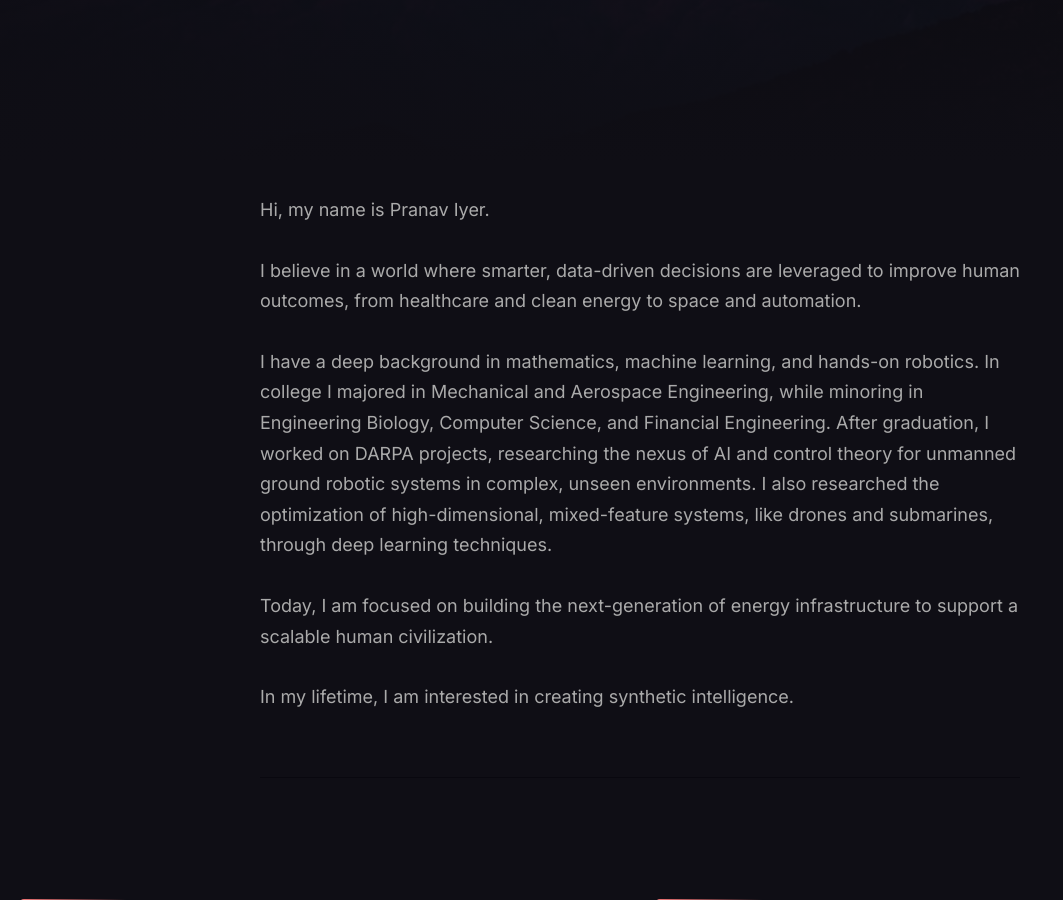
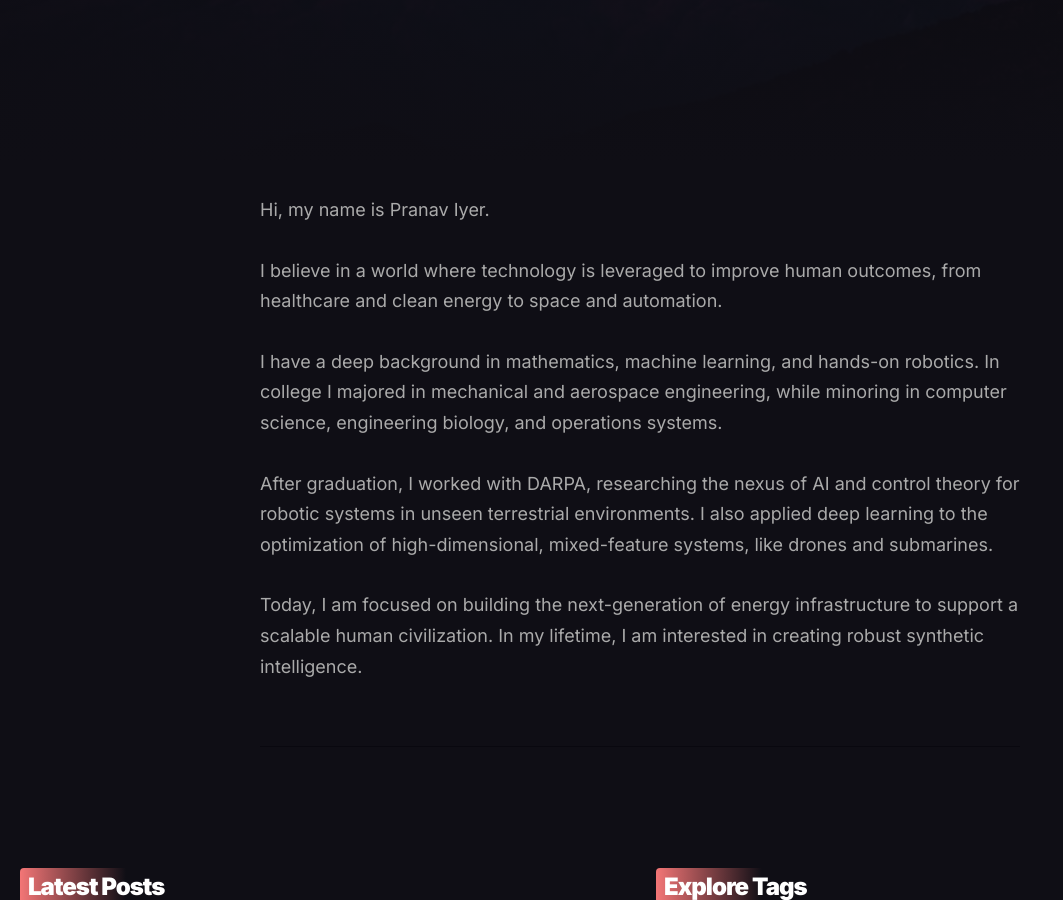
Before and after one commit to pranav270-create/pranav270-create.github.io, a Jekyll site: the page built from _pages/about.md, in a window 1280 px wide and 900 px high, scrolled down 501 px. Shown: the whole window, without its empty margins (0-1063 px from the left). Built offline with Jekyll 4.4.1, drawn with Linux system fonts in a browser that asks for light colours; nearby versions of some CDN libraries.

Commit message:
updated about blurb

```diff
--- a/_pages/about.md
+++ b/_pages/about.md
@@ -8,12 +8,12 @@
 
 Hi, my name is Pranav Iyer.
 
-I believe in a world where smarter, data-driven decisions are leveraged to improve human outcomes, from healthcare and clean energy to space and automation.
+I believe in a world where technology is leveraged to improve human outcomes, from healthcare and clean energy to space and automation.
 
-I have a deep background in mathematics, machine learning, and hands-on robotics. In college I majored in Mechanical and Aerospace Engineering, while minoring in Engineering Biology, Computer Science, and Financial Engineering. After graduation, I worked on DARPA projects, researching the nexus of AI and control theory for unmanned ground robotic systems in complex, unseen environments. I also researched the optimization of high-dimensional, mixed-feature systems, like drones and submarines, through deep learning techniques.
+I have a deep background in mathematics, machine learning, and hands-on robotics. In college I majored in mechanical and aerospace engineering, while minoring in computer science, engineering biology, and operations systems.
 
-Today, I am focused on building the next-generation of energy infrastructure to support a scalable human civilization.
+After graduation, I worked with DARPA, researching the nexus of AI and control theory for robotic systems in unseen terrestrial environments. I also applied deep learning to the optimization of high-dimensional, mixed-feature systems, like drones and submarines.
 
-In my lifetime, I am interested in creating synthetic intelligence.
+Today, I am focused on building the next-generation of energy infrastructure to support a scalable human civilization. In my lifetime, I am interested in creating robust synthetic intelligence.
 
 <hr>
```
